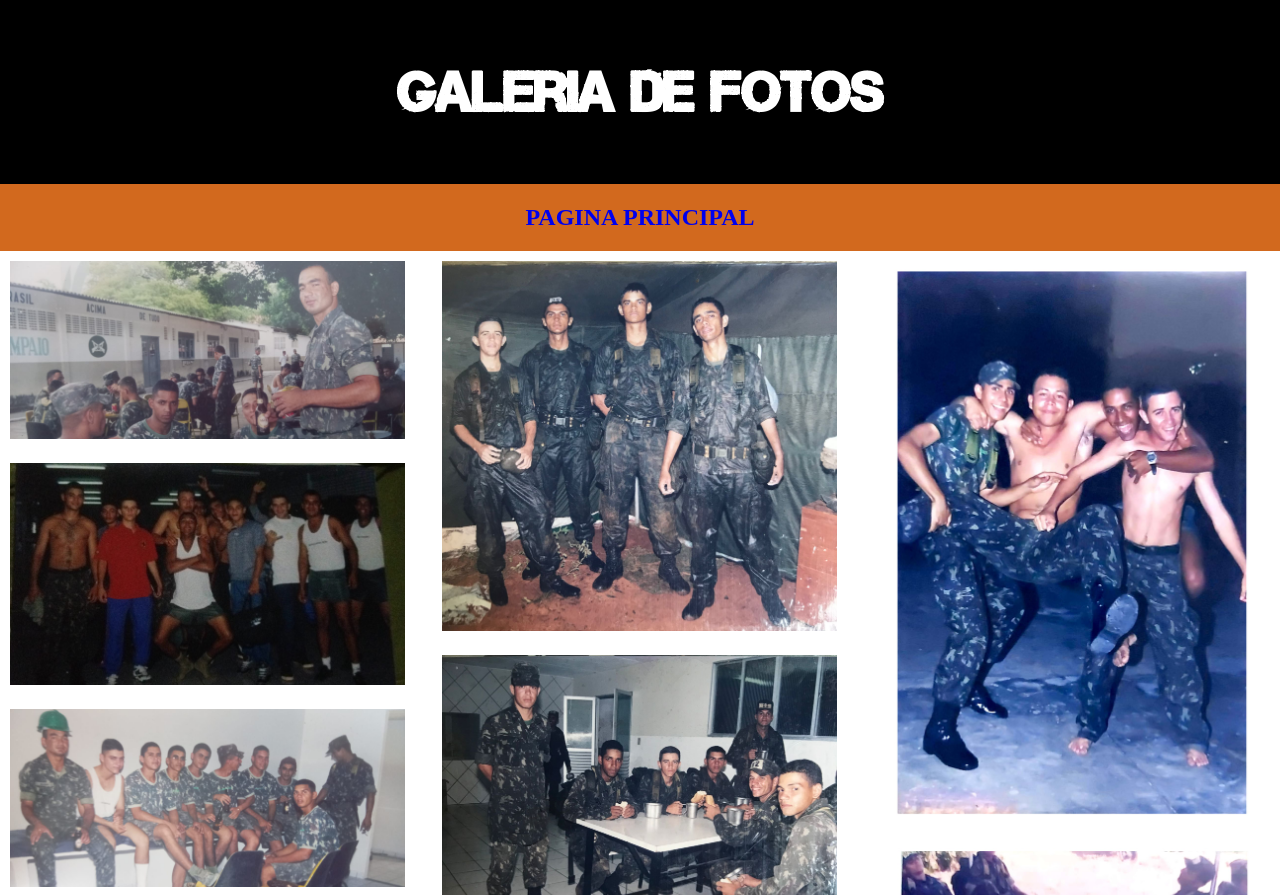
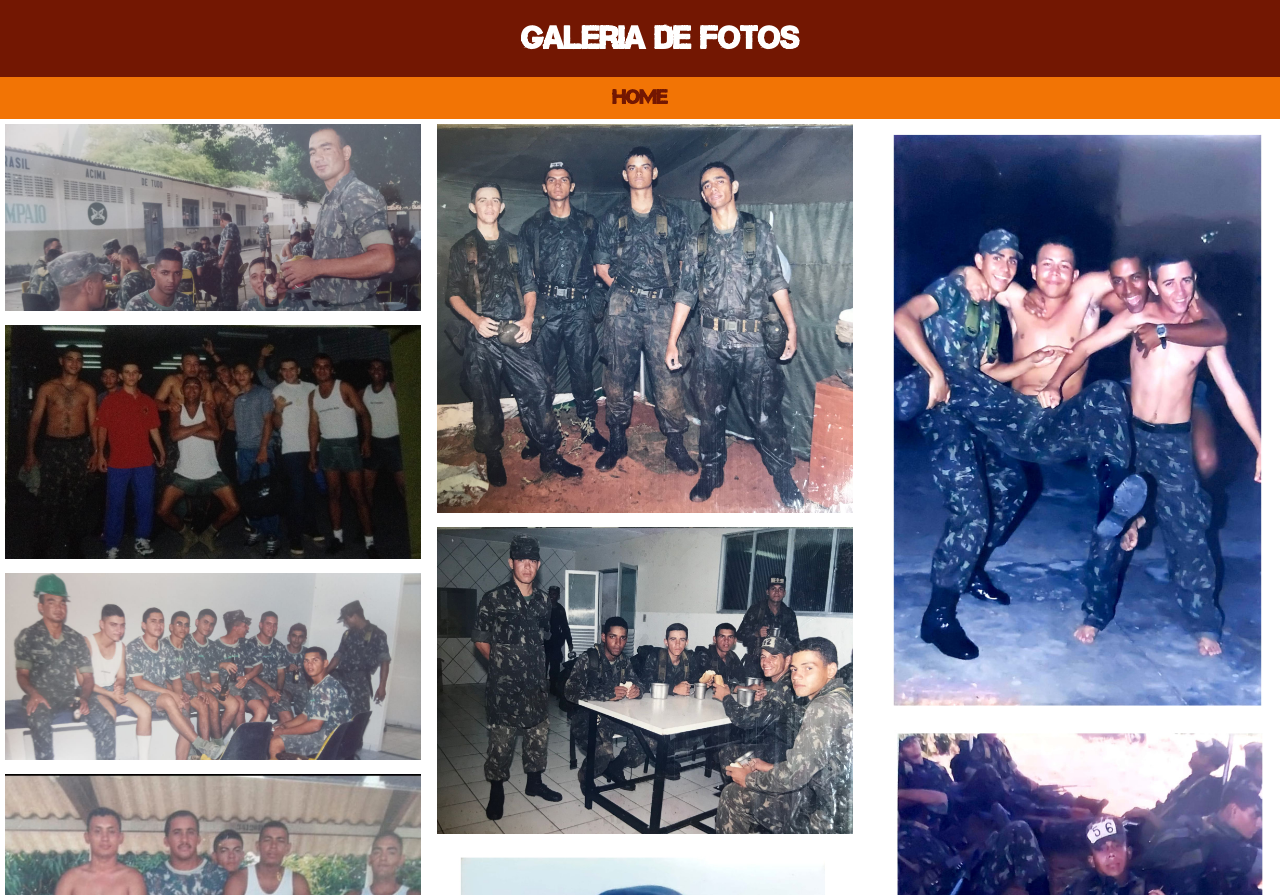
Before and after one commit to wagnerpx/Site-veteranos, a plain HTML site: page pag2.html in a window 1280 px wide. Shown: the top 895 px of the page. Drawn offline with Linux system fonts and the light colour scheme.

Commit message:
Atualizar

```diff
--- a/estilo2.style.css
+++ b/estilo2.style.css
@@ -5,6 +5,16 @@
 }
 
 :root {
+    --cor0: #014040;
+    --cor1: #02735E;
+    --cor2: #03A678;
+    --cor3: #F27405;
+    --cor4: #731702;
+    --cor5: #035813;
+
+    --fonte-padrao: Arial, Verdana, Helvetica, sans-serif;
+    --fonte-destaque: 'Indie Flower', cursiva;
+    --fonte-military: 'Military', sans-serif;
     --fonte-extra: 'Extra', sans-serif;
 }
 
@@ -14,56 +24,62 @@
 }
 
 body {
-    background-image: url('imagens/wallpaper001.jpg');
+    height: 1200px;
+    padding-top: 76px;
 }
 
-header {
-    background-color: black;
+header{
+    position: fixed;
+    background-color: var(--cor4);
+    width: 100%;
+    padding: 20px;
+    top: 0;
+}
+ h1 {
+    text-align: center;
     color: white;
-    padding: 30px;
-
+    font-family: var(--fonte-extra);
  }
 
-h1 {
-    text-align: center;
-    padding: 30px;
-    font-size: 3.5em;
-    font-family: var(--fonte-extra);
+ h1:hover {
+    color: var(--cor3);
  }
 
 nav {
     text-align: center;
-    background-color: chocolate;
-    padding: 20px;
-    font-size: 1.5em;
-    font-weight: bold;
+    background-color: var(--cor3);
+    padding: 10px;
+    font-size: 20px;
+    font-weight: bolder;
     text-transform: uppercase;
 }
 
 nav > a {
     padding: 10px;
+    font-family: var(--fonte-extra);
+    color: var(--cor4);
     border-radius: 5px;
     text-decoration: none;
     transition-duration: .5s;
 }
 
 nav a:hover {
-    background-color: green;
+    background-color: var(--cor5);
+    color: white;
 }
 
 ul {
     columns: 3;
-
 }
 
-main img {
-    width: 95%;
-    margin: 5px;
+img {
+    width: 100%;
+    height: 100%;
     padding: 5px;
 }
 
 footer {
-background-color: green;
+    background-color: var(--cor5);
     color: white;
     text-align: center;
     font-size: 0.8em;
@@ -78,5 +94,5 @@ text-decoration: none;
 
 footer a:hover {
     text-decoration: underline;
-color: red;
+    color: var(--cor3);
 }
--- a/pag2.html
+++ b/pag2.html
@@ -10,10 +10,12 @@
 </head>
 <body>
     <header>
-        <h1>Galeria de Fotos</h1>
+
+            <h1>Galeria de Fotos</h1>
+
     </header>
     <nav>
-        <a href="index.html">Pagina Principal</a>
+        <a href="index.html">Home</a>
     </nav>
     <main>
         <ul>
--- a/style.css
+++ b/style.css
@@ -1,6 +1,4 @@
 @charset "UTF-8";
-
-@import url('https://fonts.googleapis.com/css2?family= Indie +Flower & display=swap');
 
 @font-face {
     font-family: 'Military';
@@ -34,11 +32,11 @@
 }
 
 body {
-    background-image: url('imagens/turma.jpg');
     font-family: var(--fonte-padrao);
     background-repeat: no-repeat;
     background-attachment: fixed;
     background-size: cover;
+    background-image: url('imagens/turma.jpg');
 }
 
 header {
@@ -47,6 +45,7 @@ header {
     text-align: center;
     padding-top: 40px;
     min-height: 150px;
+    padding: 20px;
 }
 
 header > h1 {
@@ -54,12 +53,11 @@ header > h1 {
     font-size: 3.2em;
     font-weight: normal;
     margin-bottom: 20px;
-    text-shadow: 2px 2px 0px rgba(0, 0, 0, 0.267);
-
+    text-shadow: 2px 2px 0px rgba(0, 0, 0, 0.615);
 }
 
 header > p {
-    color: #3b0b00;
+    color: var(--cor4);
     text-align: center;
     font-size: 1.2em;
     max-width: 700px;
@@ -67,14 +65,6 @@ header > p {
     padding-left: 10px;
     margin: auto;
     margin-bottom: 20px;
-}
-
-nav {
-    text-align: center;
-    text-transform: uppercase;
-    background-color: var(--cor4);
-    padding: 20px;
-    box-shadow: 0px 7px 7px rgba(0, 0, 0, 0.192);
 }
 
 nav > a {
@@ -90,21 +80,25 @@ nav a:hover {
     background-color: var(--cor5);
 }
 
+article {
+    margin: 0;
+}
+
 main {
     min-width: 300px;
     max-width: 1200px;
     margin: auto;
-    margin-bottom: 30px;
+    margin-bottom: 20px;
     padding: 20px;
-    color: rgba(124, 17, 17, 0.678);
+    color: rgba(124, 17, 17, 0.819);
 }
 
 h3 {
     font-family: var(--fonte-extra);
     font-weight: normal;
     text-align: center;
-    font-size: 1.5em;
-    padding-bottom: 10px;
+    font-size: 2em;
+    padding-bottom: 50px;
 }
 
 main ol {
@@ -119,29 +113,34 @@ ol {
     list-style-position: inside;
     columns: 2;
     border-radius: 5px;
+    margin-bottom: 30px;
+}
+
+li {
+    margin: 20px;
 }
 
 div.video {
     margin: 0px -20px 30px -20px;
-    padding: 20px;
+    padding: 5px;
     padding-bottom: 50%;
     position: relative;
 }
 
 div.video > iframe {
     position: absolute;
-    top: 5%;
+    top: 10%;
     left: 5%;
     width: 90%;
     height: 90%;
 }
 
 footer {
-    background-color: var(--cor4);
+    background-color: var(--cor5);
     color: white;
     text-align: center;
     font-size: 0.8em;
-    padding: 5px;
+    padding: 2px;
 }
 
 footer a {
```
Also changed, not shown: index.html (+4 -3 lines). Lines whose indentation alone changed are shown as unchanged.
